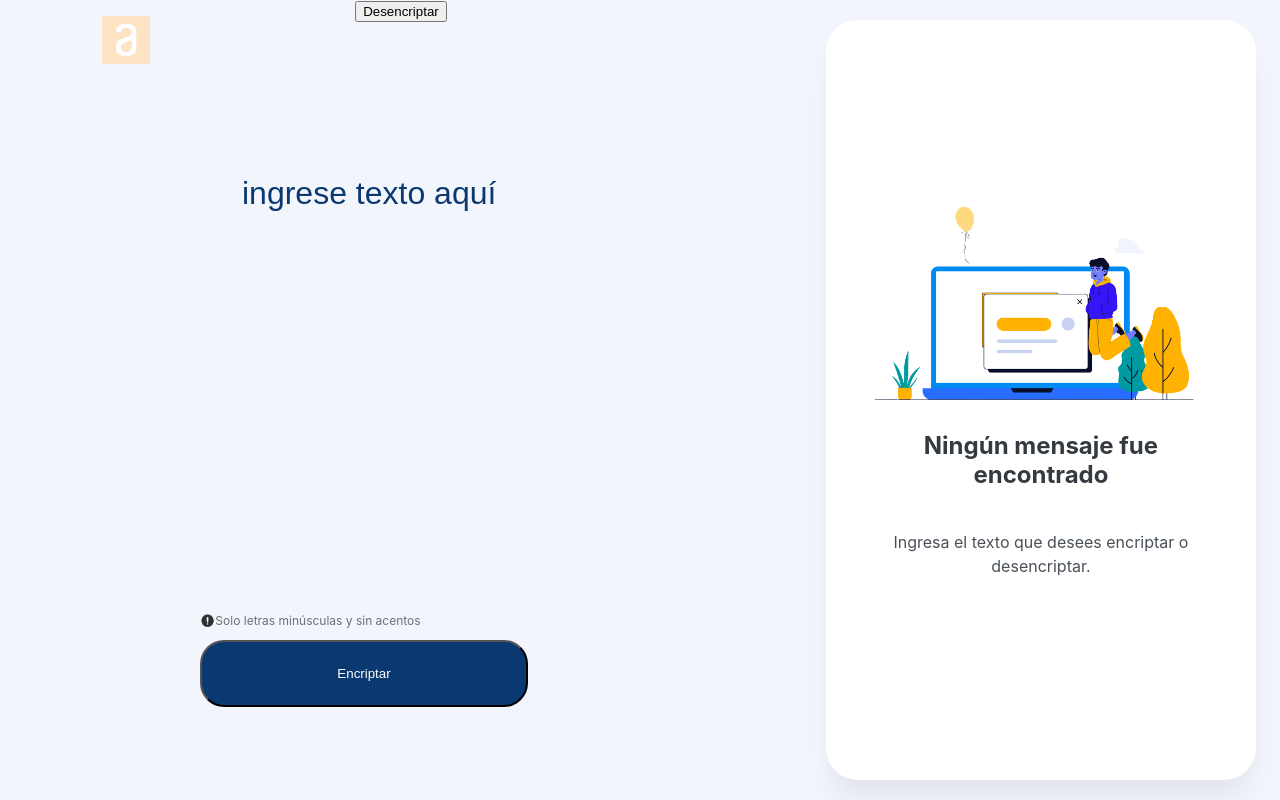
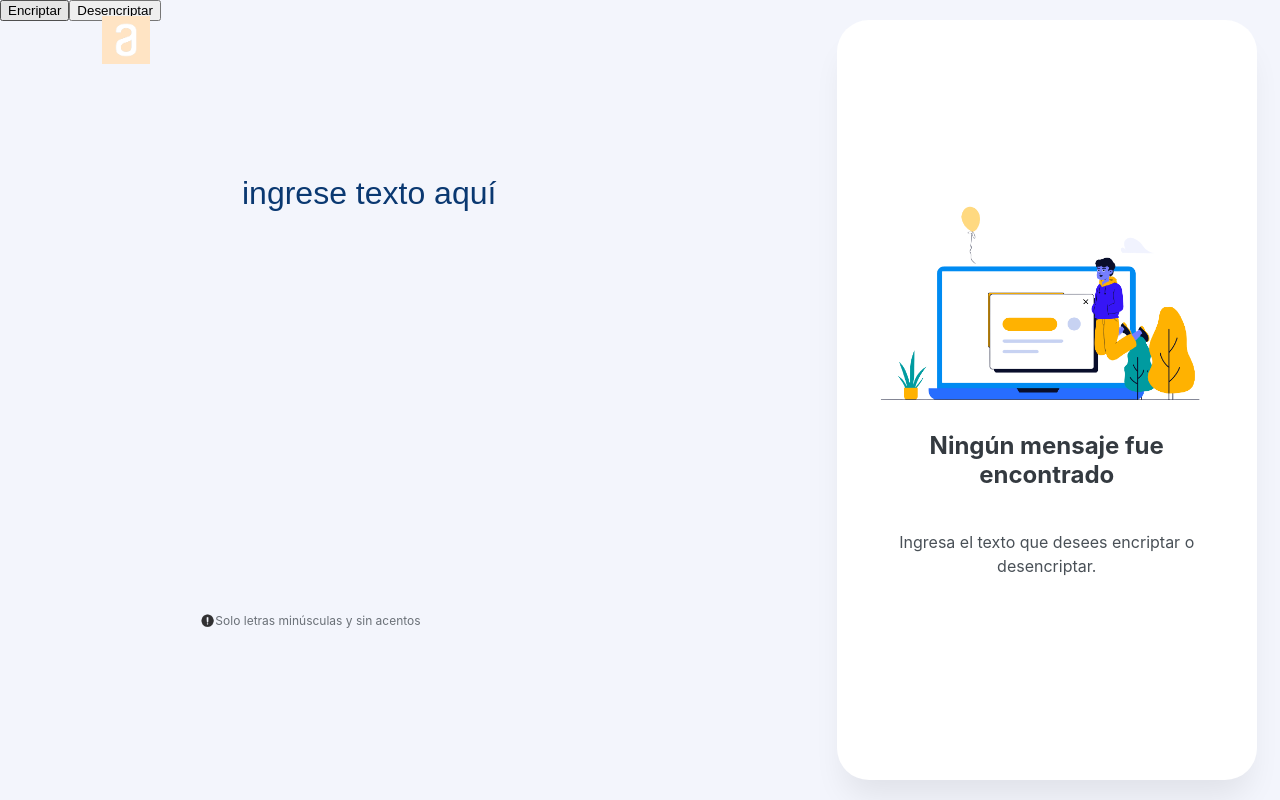
Before and after one commit to andrezmazo/challenge-oracle-one, a React (Create React App) app: page / in a window 1280 px wide. Built offline with nearby package versions, Linux system fonts and the light colour scheme.

Commit message:
second commit

```diff
--- a/src/components/App.css
+++ b/src/components/App.css
@@ -68,9 +68,9 @@ html {
   flex-grow: 0;
 }
 .box-button{
-  display: block;
+  display: flex;
 }
-.primary-button {
+/* .primary-button {
   background: #0a3871;
   border-radius: 24px;
   width: 328px;
@@ -79,7 +79,7 @@ html {
   top: 640px;
   left: 200px;
   position: absolute;
-}
+} */
 .secondary-button {
 }
 
--- a/src/components/App.jsx
+++ b/src/components/App.jsx
@@ -1,24 +1,30 @@
-import logo from '../assets/logo.png';
-import exclamation from '../assets/exclamation.png';
-import './App.css';
-import Result from './Result/Result.jsx'
+import logo from "../assets/logo.png";
+import exclamation from "../assets/exclamation.png";
+import "./App.css";
+import Result from "./Result/Result.jsx";
 
 function App() {
   return (
     <div className="App">
       <img src={logo} className="App-logo" alt="logo" />
-      <div className='box-main'>
-        <div className='box-input'>
-          <input type='text' className='input-text' value='ingrese texto aquí' >
-          </input>
-          <div className='box-warning'>
-            <img src={exclamation} alt="" srcset="" className='exclamation'/>
+      <div className="box-main">
+        <div className="box-input">
+          <input
+            type="text"
+            className="input-text"
+            value="ingrese texto aquí"
+          ></input>
+          <div className="box-warning">
+            <img src={exclamation} alt="" srcset="" className="exclamation" />
             <p>Solo letras minúsculas y sin acentos</p>
           </div>
-          <div className='box-button'>
-          <button type='button' className='primary-button' >Encriptar</button>
-          <button className='secondary-button'>Desencriptar</button>
-
+          <div className="box-button">
+            <button type="button" className="primary-button">
+              Encriptar
+            </button>
+            <button type="button" className="secondary-button">
+              Desencriptar
+            </button>
           </div>
         </div>
         <Result />
```
Also changed, not shown: 1 other file (tests, documents, lock files or other folders).
